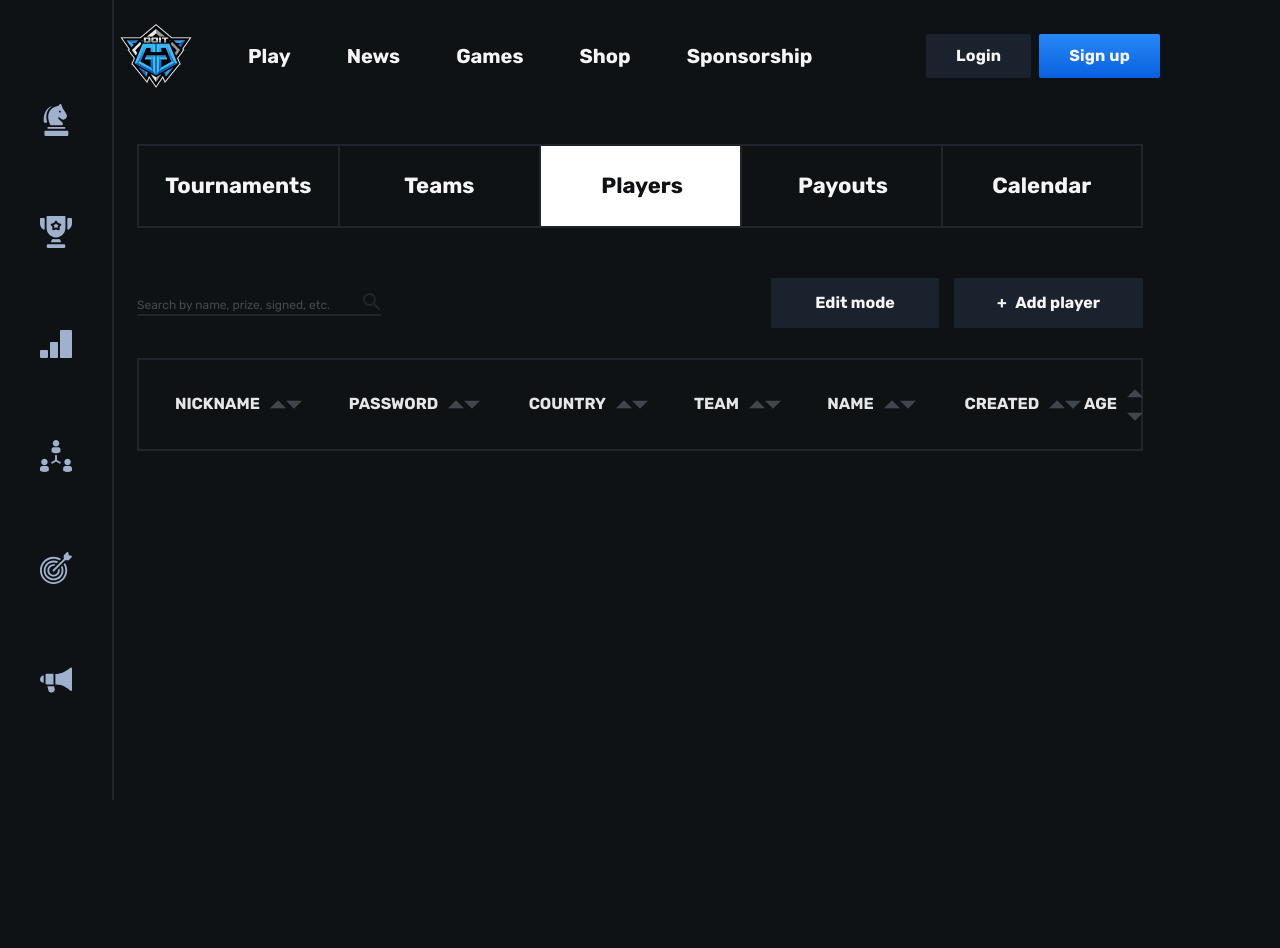
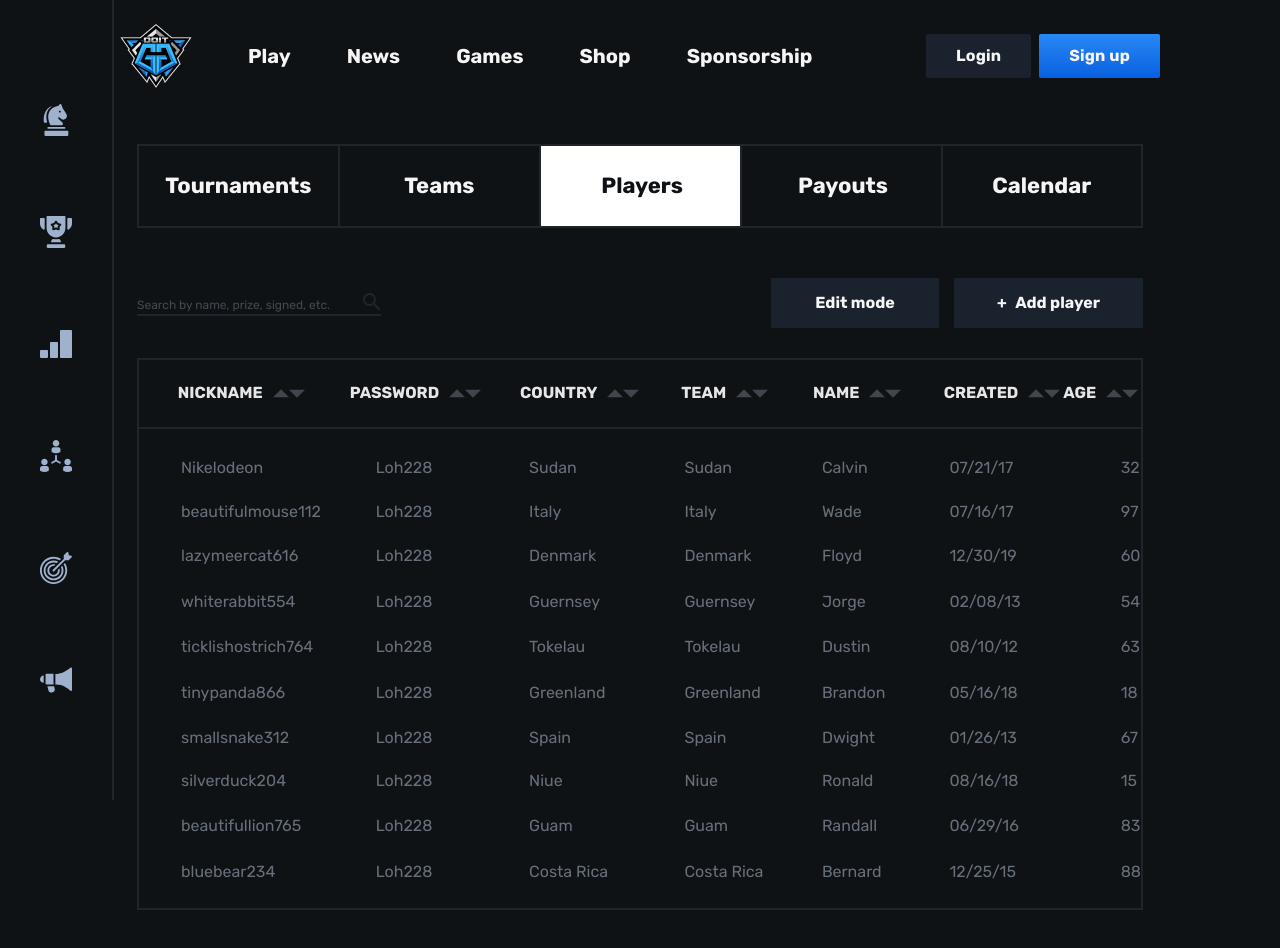
Before and after one commit to M1nt-y/doit, a Vue app: page /table in a window 1280 px wide. Shown: the top 948 px of the page. Before the commit the page ends 800 px from the top, so only its background shows below. Built offline with nearby package versions, Linux system fonts and the light colour scheme.

Commit message:
dima-dev: добавление таблицы и сортировки

```diff
--- a/src/components/Table/Players/Table.vue
+++ b/src/components/Table/Players/Table.vue
@@ -2,24 +2,48 @@
   <table class="players-table">
     <thead>
       <tr>
-        <td v-for="item in thead">
+        <td v-for="item in thead" @click="sortBy(item.title)">
           <div class="flex">
             <h5>{{ item.title }}</h5>
             <div class="sort">
-              <IconTopSort/>
-              <IconTopSort/>
+              <IconTopSort />
+              <IconTopSort />
             </div>
           </div>
-
-      </td>
+        </td>
       </tr>
     </thead>
+    <tbody>
+      <tr v-for="(item, idx) in players" :key="idx">
+        <td>
+          <p>{{ item.nick }}</p>
+        </td>
+        <td>
+          <p>{{ item.password }}</p>
+        </td>
+        <td>
+          <p>{{ item.country }}</p>
+        </td>
+        <td>
+          <p>{{ item.team }}</p>
+        </td>
+        <td>
+          <p>{{ item.name }}</p>
+        </td>
+        <td>
+          <p>{{ item.created }}</p>
+        </td>
+        <td>
+          <p>{{ item.age }}</p>
+        </td>
+      </tr>
+    </tbody>
   </table>
 </template>
 
 <script setup>
+import IconTopSort from '@/assets/icons/table/TopSort.vue'
 
-import IconTopSort from '@/assets/icons/table/TopSort.vue'
 const thead = [
   {
     title: 'Nickname',
@@ -43,6 +67,20 @@ const thead = [
     title: 'Age',
   },
 ]
+
+defineProps({
+  players: {
+    type: Array,
+    default: [],
+    required: true,
+  }
+})
+
+const emits = defineEmits(['sorted'])
+
+function sortBy(field) {
+  emits('sorted', field)
+}
 </script>
 
 <style lang="scss">
@@ -106,5 +144,100 @@ const thead = [
       }
     }
   }
+  tbody{
+    tr{
+      td{
+        p{
+          color: #67707A;
+          font-size: 16px;
+          font-style: normal;
+          font-weight: 400;
+        }
+      }
+      td:nth-child(1){
+        padding-left: 42px;
+        border-left: 2px solid #20252B;
+
+      }
+      td:nth-child(2){
+        padding-left: 42px;
+
+      }
+      td:nth-child(3){
+        padding-left: 42px;
+
+      }
+      td:nth-child(4){
+        padding-left: 22px;
+
+      }
+      td:nth-child(5){
+        padding-left: 45px;
+
+      }
+      td:nth-child(6){
+        padding-left: 22px;
+
+      }
+      td:nth-child(7){
+        padding-left: 54px;
+        border-right: 2px solid #20252B;
+
+      }
+    }
+    tr:nth-child(1){
+      td{
+        padding-top: 28px;
+      }
+    }
+    tr:nth-child(2){
+      td{
+        padding-top: 22px;
+      }
+    }
+    tr:nth-child(3){
+      td{
+        padding-top: 22px;
+      }
+    }
+    tr:nth-child(4){
+      td{
+        padding-top: 23px;
+      }
+    }
+    tr:nth-child(5){
+      td{
+        padding-top: 23px;
+      }
+    }
+    tr:nth-child(6){
+      td{
+        padding-top: 23px;
+      }
+    }
+    tr:nth-child(7){
+      td{
+        padding-top: 23px;
+      }
+    }
+    tr:nth-child(8){
+      td{
+        padding-top: 21px;
+
+      }
+    }
+    tr:nth-child(9){
+      td{
+        padding-top: 22px;
+      }
+    }
+    tr:nth-child(10){
+      td{
+        padding-top: 24px;
+        padding-bottom: 25px;
+        border-bottom: 2px solid #20252B;
+      }
+    }
+  }
 }
 </style>
--- a/src/components/Table/TabsPlayers.vue
+++ b/src/components/Table/TabsPlayers.vue
@@ -1,12 +1,135 @@
 <template>
   <div class="players">
     <TopElement/>
-    <TableElement/>
+    <TableElement
+      :players="players"
+      @sorted="sortBy"/>
   </div>
-
-</template>>
+</template>
 
 <script setup>
 import TopElement from './Players/Top.vue'
 import TableElement from './Players/Table.vue'
+
+import { ref, computed } from 'vue'
+
+const players = ref([
+  {
+    nick: 'Nikelodeon',
+    password: 'Loh228',
+    country: 'Sudan',
+    team: 'Sudan',
+    name: 'Calvin',
+    created: '07/21/17',
+    age: 32,
+  },
+  {
+    nick: 'beautifulmouse112',
+    password: 'Loh228',
+    country: 'Italy',
+    team: 'Italy',
+    name: 'Wade',
+    created: '07/16/17',
+    age: 97,
+  },
+  {
+    nick: 'lazymeercat616',
+    password: 'Loh228',
+    country: 'Denmark',
+    team: 'Denmark',
+    name: 'Floyd',
+    created: '12/30/19',
+    age: 60,
+  },
+  {
+    nick: 'whiterabbit554',
+    password: 'Loh228',
+    country: 'Guernsey',
+    team: 'Guernsey',
+    name: 'Jorge',
+    created: '02/08/13',
+    age: 54,
+  },
+  {
+    nick: 'ticklishostrich764',
+    password: 'Loh228',
+    country: 'Tokelau',
+    team: 'Tokelau',
+    name: 'Dustin',
+    created: '08/10/12',
+    age: 63,
+  },
+  {
+    nick: 'tinypanda866',
+    password: 'Loh228',
+    country: 'Greenland',
+    team: 'Greenland',
+    name: 'Brandon',
+    created: '05/16/18',
+    age: 18,
+  },
+  {
+    nick: 'smallsnake312',
+    password: 'Loh228',
+    country: 'Spain',
+    team: 'Spain',
+    name: 'Dwight',
+    created: '01/26/13',
+    age: 67,
+  },
+  {
+    nick: 'silverduck204',
+    password: 'Loh228',
+    country: 'Niue',
+    team: 'Niue',
+    name: 'Ronald',
+    created: '08/16/18',
+    age: 15,
+  },
+  {
+    nick: 'beautifullion765',
+    password: 'Loh228',
+    country: 'Guam',
+    team: 'Guam',
+    name: 'Randall',
+    created: '06/29/16',
+    age: 83,
+  },
+  {
+    nick: 'bluebear234',
+    password: 'Loh228',
+    country: 'Costa Rica',
+    team: 'Costa Rica',
+    name: 'Bernard',
+    created: '12/25/15',
+    age: 88,
+  },
+])
+
+
+
+const sortDirection = ref(1);
+const sortBy = () => {
+      sortDirection.value *= -1;
+
+      players.value.sort((a, b) => {
+        const nickA = a.nick.toLowerCase();
+        const nickB = b.nick.toLowerCase();
+
+        if (nickA < nickB) {
+          return -1 * sortDirection.value;
+        }
+        if (nickA > nickB) {
+          return 1 * sortDirection.value;
+        }
+        return 0;
+      });
+};
+
 </script>
+
+<style lang="scss">
+.players{
+  margin-bottom: 50px;
+}
+</style>
```
